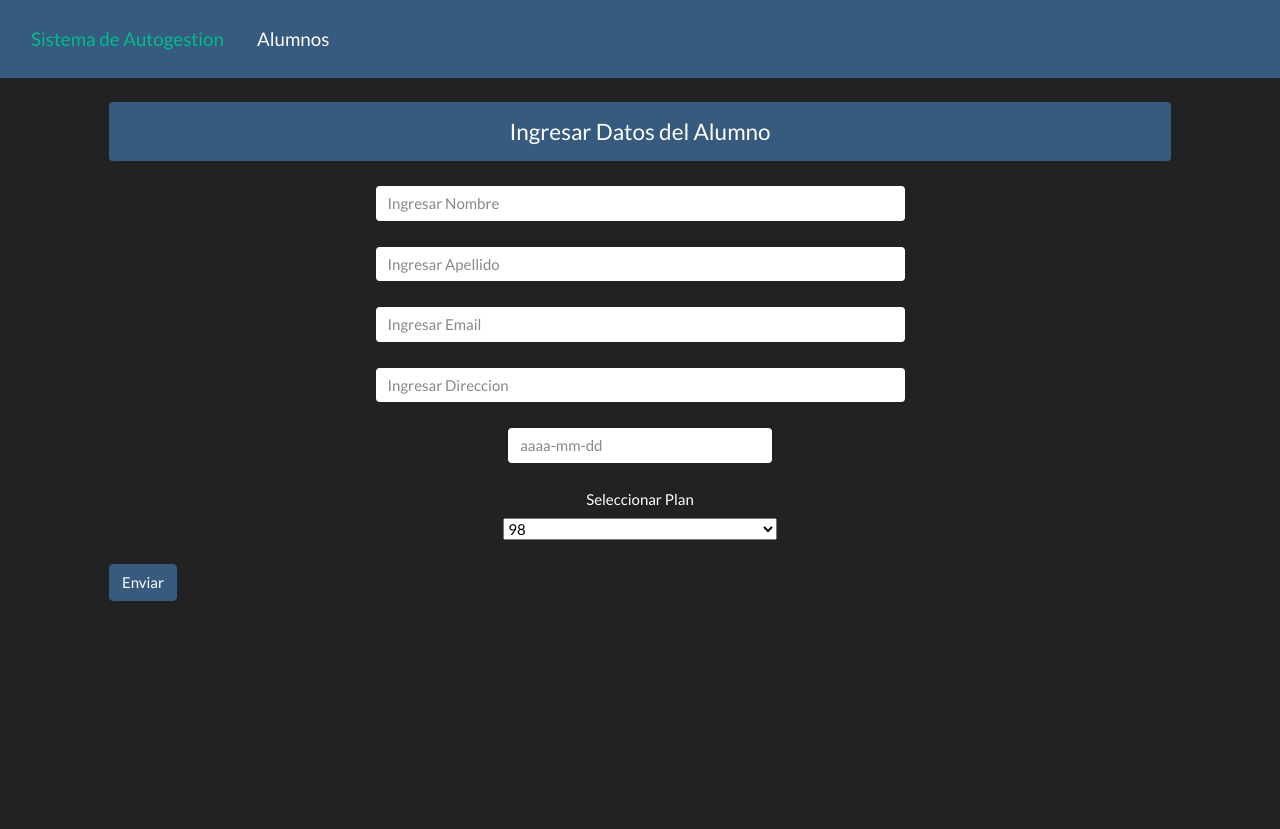
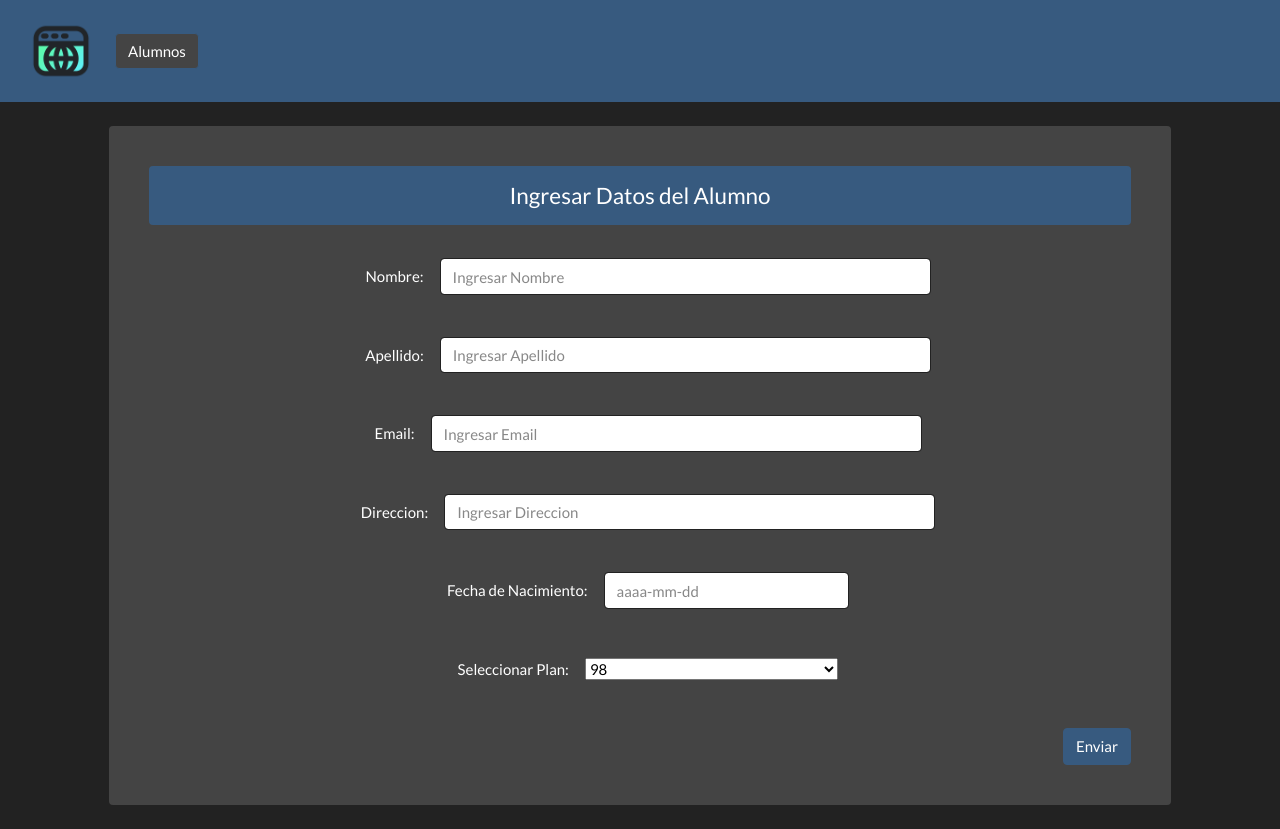
Before and after one commit to FedeeMest/fullstack_app_FB, an Angular app in the folder FrontEnd/SysAcad/: page /add_alumno in a window 1280 px wide. Before the commit the page ends 800 px from the top, so only its background shows below. Built offline with nearby package versions, Linux system fonts and the light colour scheme.

Commit message:
FrontEnd (style)

```diff
--- a/FrontEnd/SysAcad/src/app/components/add-update-alumno/add-update-alumno.component.html
+++ b/FrontEnd/SysAcad/src/app/components/add-update-alumno/add-update-alumno.component.html
@@ -1,30 +1,36 @@
 <div class="container-sm">
-<form>
+<form class="m-4 p-3 mb-2 bg-secondary rounded">
     <fieldset>
       <h4 class="p-3 rounded bg-primary text-white m-4 text-center">Ingresar Datos del Alumno</h4>
 
       <div class="d-flex align-items-center justify-content-center m-4">
+        <label class="d-flex align-items-center justify-content-center m-3">Nombre:</label>
         <input class="form-control w-50"aria-describedby="emailHelp" placeholder="Ingresar Nombre">
       </div>
 
       <div class="d-flex align-items-center justify-content-center m-4">
+        <label class="d-flex align-items-center justify-content-center m-3">Apellido:</label>
         <input class="form-control w-50" placeholder="Ingresar Apellido">
       </div>
 
       <div class="d-flex align-items-center justify-content-center m-4">
+        <label class="d-flex align-items-center justify-content-center m-3">Email:</label>
         <input class="form-control w-50" placeholder="Ingresar Email">
       </div>
 
       <div class="d-flex align-items-center justify-content-center m-4">
+        <label class="d-flex align-items-center justify-content-center m-3">Direccion:</label>
         <input class="form-control w-50" placeholder="Ingresar Direccion">
       </div>
 
       <div class="d-flex align-items-center justify-content-center m-4">
+        <label class="d-flex align-items-center justify-content-center m-3">Fecha de Nacimiento:</label>
         <input class="form-control w-25" placeholder="aaaa-mm-dd">
       </div>
 
-       <label class="d-flex align-items-center justify-content-center">Seleccionar Plan</label>
+
       <div class="d-flex align-items-center justify-content-center m-2">
+        <label class="d-flex align-items-center justify-content-center m-3">Seleccionar Plan:</label>
         <select class="form-select w-25">
           <option>98</option>
           <option>99</option>
@@ -34,7 +40,10 @@
         </select>
       </div>
 
+      <div class="d-flex align-items-center justify-content-end">
       <button type="submit" class="btn btn-primary d-flex align-items-center justify-content-center m-4">Enviar</button>
+      </div>
+
     </fieldset>
   </form>
 </div>
--- a/FrontEnd/SysAcad/src/app/components/navbar/navbar.component.html
+++ b/FrontEnd/SysAcad/src/app/components/navbar/navbar.component.html
@@ -1,13 +1,15 @@
 <nav class="navbar navbar-expand-lg bg-primary" data-bs-theme="dark">
     <div class="container-fluid">
-      <a class="navbar-brand" href="/">Sistema de Autogestion</a>
+      <a class="navbar-brand mr-4" href="/">
+        <img src="web_6872807(1).png" alt="Logo" style="width:60px;">
+      </a>
       <button class="navbar-toggler" type="button" data-bs-toggle="collapse" data-bs-target="#navbarColor01" aria-controls="navbarColor01" aria-expanded="false" aria-label="Toggle navigation">
         <span class="navbar-toggler-icon"></span>
       </button>
       <div class="collapse navbar-collapse" id="navbarColor01">
         <ul class="navbar-nav me-auto">
           <li class="nav-item">
-            <button type="button" class="btn btn-primary btn-lg" onclick="location.href='http://localhost:4200/alumnos'">Alumnos</button>
+            <button type="button" class="btn btn-primary bg-secondary rounded-3" onclick="location.href='http://localhost:4200/alumnos'">Alumnos</button>
           </li>
         </ul>
       </div>
```
Also changed, not shown: FrontEnd/SysAcad/public/web_6872807(1).png (added).
